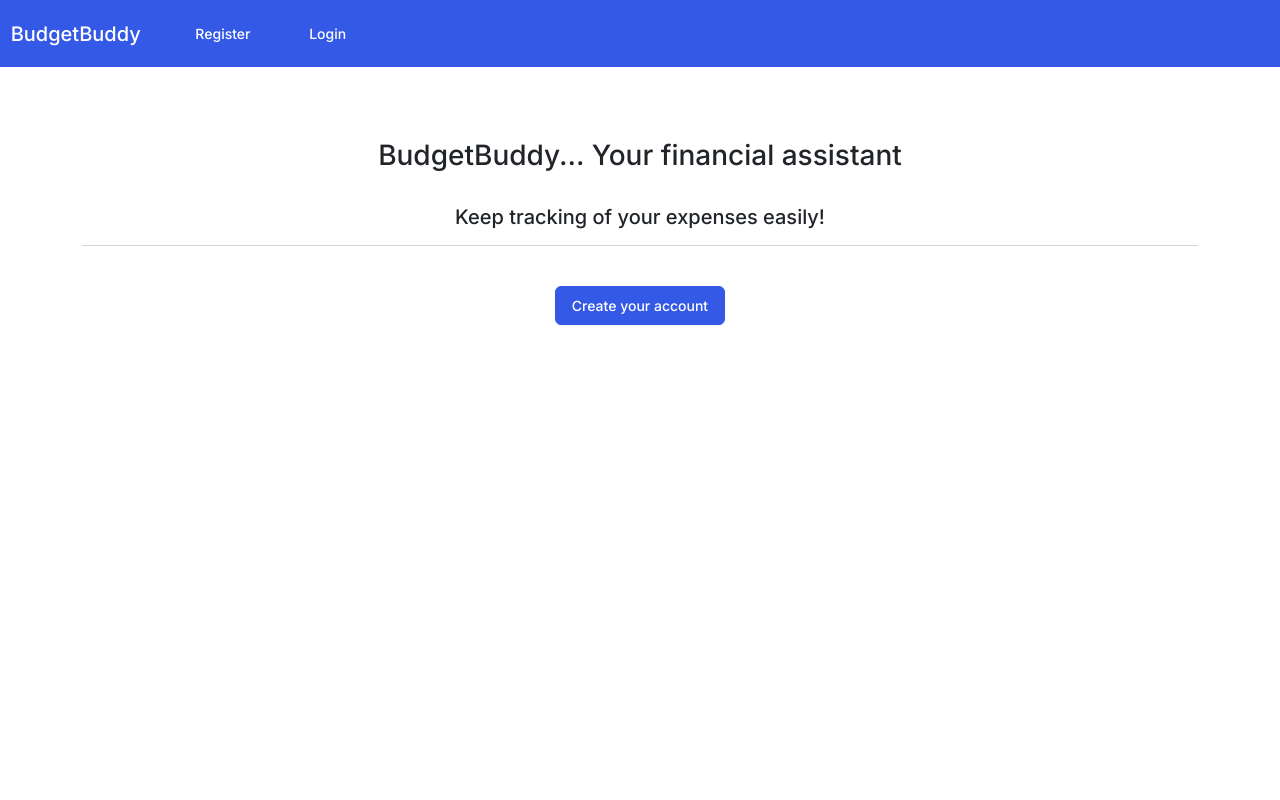
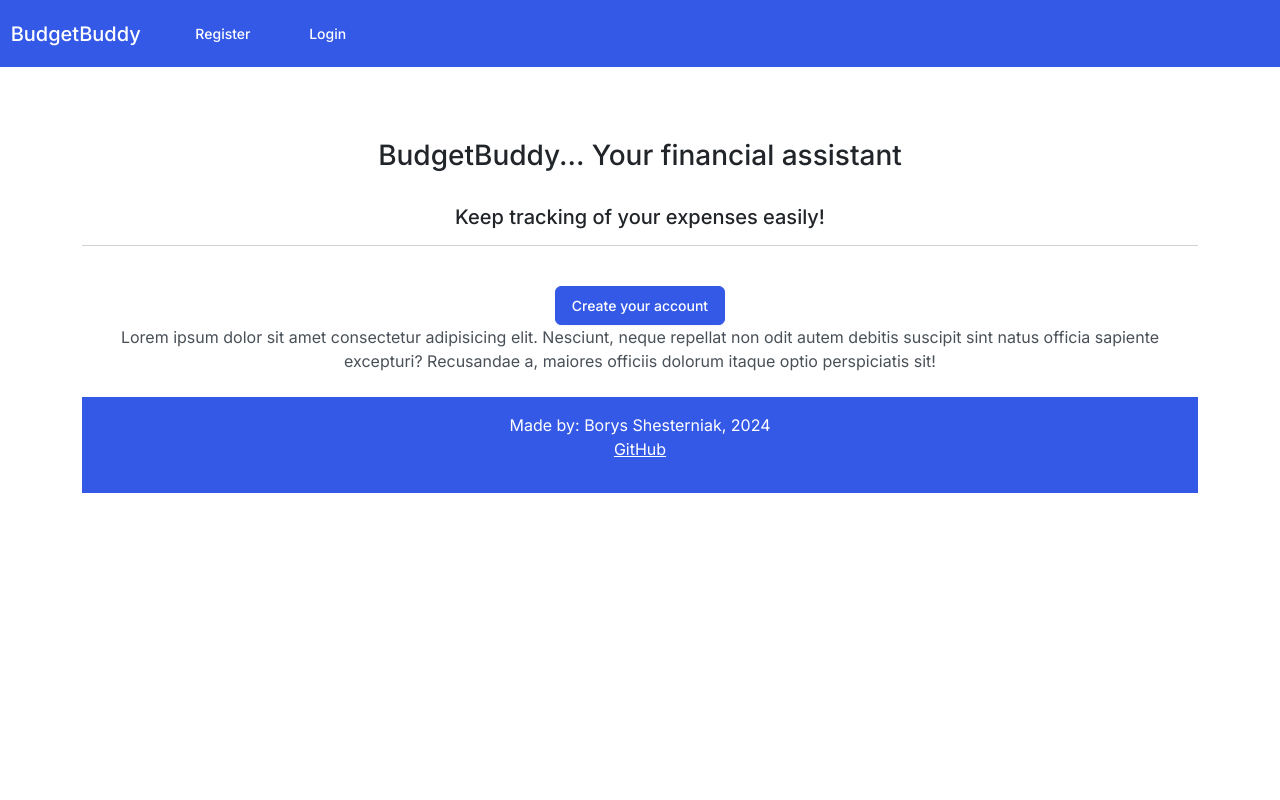
Before and after one commit to Borys-777/BudgetBuddy, a Django app: page / in a window 1280 px wide. Run offline with Django 4.2, Linux system fonts and the light colour scheme; parts of the project's set-up code (start-up, migrations or seed data) failed here and were passed over.

Commit message:
Added footer + text to index.html. Tried to adjust the proper width for the footer

```diff
--- a/expense_add/templates/expense_add/index.html
+++ b/expense_add/templates/expense_add/index.html
@@ -11,12 +11,33 @@
         <title>Django-Setup</title>
         <link rel="stylesheet" href="{% static 'css/style.css' %}">
 
+        <style>
+            html,
+            body {
+                height: 100%;
+                margin: 0;
+                display: flex;
+                flex-direction: column;
+            }
+
+            /* Main content should fill available space */
+            .content {
+                flex-grow: 1;
+                /* This ensures content takes up space and pushes the footer down */
+            }
+
+            .footer {
+                margin-top: auto;
+            }
+        </style>
+
     </head>
 
     <body>
         <br>
         <br>
 
+        <div class="content">
         <div class="text-center">
 
             <h3> BudgetBuddy... Your financial assistant </h3>
@@ -30,8 +51,46 @@
 
             <a class="btn btn-primary" type="button" href="{% url 'register' %}"> Create your account </a>
 
+            <div>
+                <p> Lorem ipsum dolor sit amet consectetur adipisicing elit. Nesciunt, neque repellat non odit autem
+                    debitis
+                    suscipit sint natus officia sapiente excepturi? Recusandae a, maiores officiis dolorum itaque optio
+                    perspiciatis sit!
+                </p>
+
+                <!-- <p>Lorem ipsum dolor sit amet consectetur adipisicing elit. Dolore incidunt quisquam labore nostrum, ut
+                    veniam mollitia nulla neque ipsum rem, excepturi soluta harum reprehenderit suscipit est
+                    consequatur!
+                    Illo, unde amet?
+                </p> -->
+
+                <!-- <p>Lorem ipsum dolor sit amet consectetur adipisicing elit. Dolore incidunt quisquam labore nostrum, ut
+                    veniam mollitia nulla neque ipsum rem, excepturi soluta harum reprehenderit suscipit est
+                    consequatur!
+                    Illo, unde amet?
+                </p>
+
+                <p>Lorem ipsum dolor sit amet consectetur adipisicing elit. Dolore incidunt quisquam labore nostrum, ut
+                    veniam mollitia nulla neque ipsum rem, excepturi soluta harum reprehenderit suscipit est
+                    consequatur!
+                    Illo, unde amet?
+                </p> -->
+
+            </div>
+            </div>
+
         </div>
+
+        <footer class="footer bg-primary text-white py-3 mt-4 text-center">
+
+            Made by: Borys Shesterniak, 2024
+            <p><a href="https://github.com/Borys-777/BudgetBuddy" target="_blank"
+                    class="text-white text-center">GitHub</a> </p>
+
+        </footer>
     </body>
+
+
 
     </html>
 
--- a/static/css/style.css
+++ b/static/css/style.css
@@ -7,5 +7,5 @@
 
 .message-text {
 
-    color:green;
+    color: green;
 }
```
